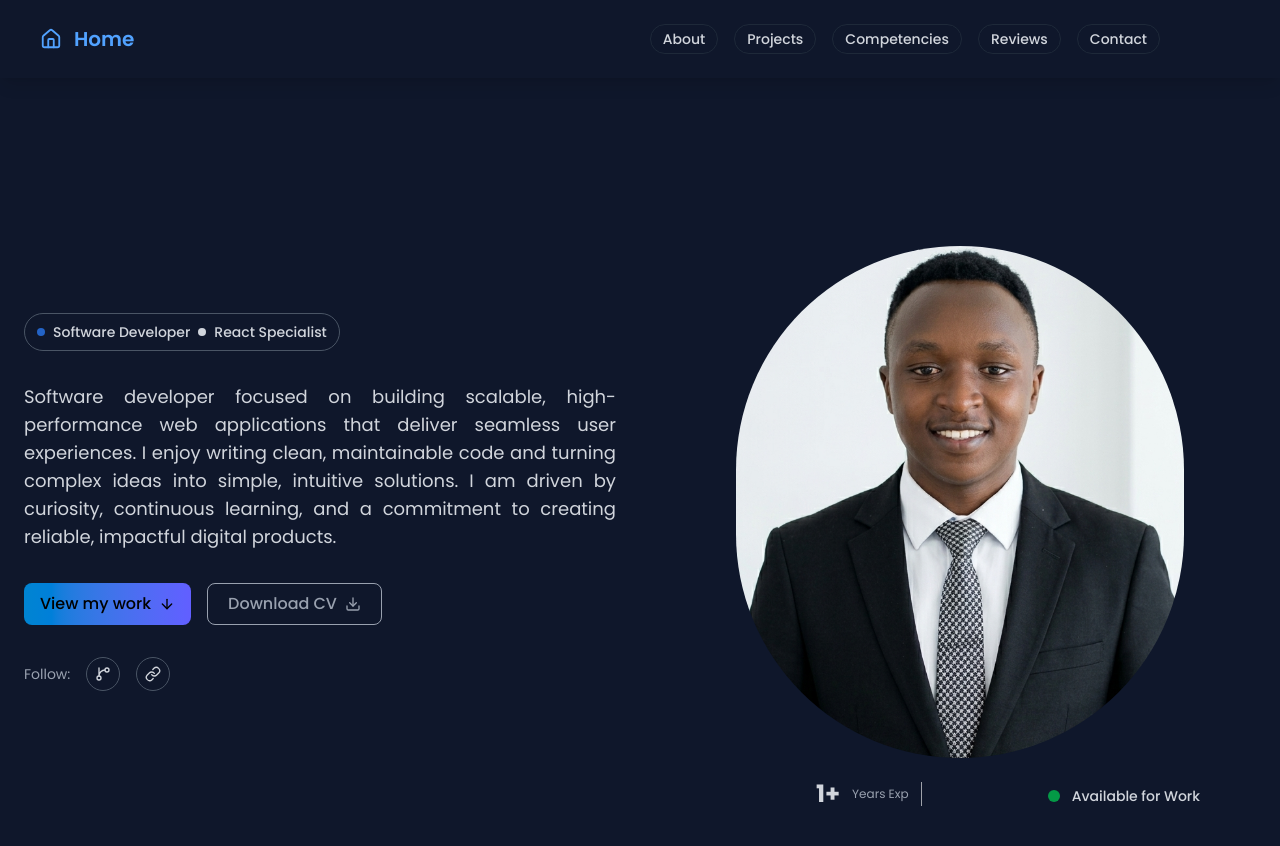
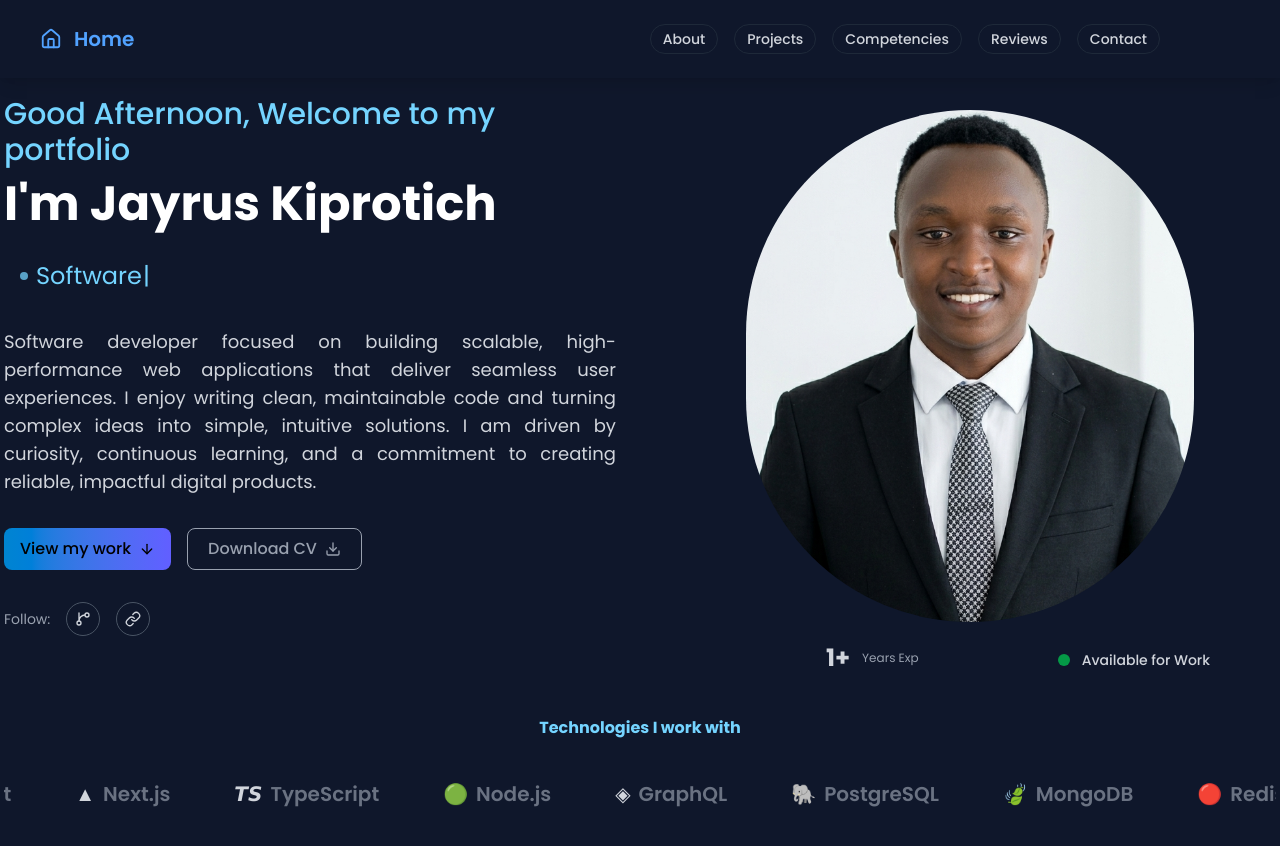
Before and after one commit to jayruskirui/jayrus_portfolio, a React (Vite) app: page / in a window 1280 px wide. Shown: the top 846 px of the page. Built offline with nearby package versions, Linux system fonts and the light colour scheme.

Commit message:
Hero update

```diff
--- a/package.json
+++ b/package.json
@@ -16,7 +16,8 @@
     "react-dom": "^19.2.6",
     "react-router": "^7.17.0",
     "react-router-dom": "^7.17.0",
-    "tailwindcss": "^4.3.0"
+    "tailwindcss": "^4.3.0",
+    "typewriter-effect": "^2.22.0"
   },
   "devDependencies": {
     "@eslint/js": "^10.0.1",
--- /dev/null
+++ b/src/Components/Greetings.jsx
@@ -0,0 +1,35 @@
+import React from "react";
+import Typewriter from "typewriter-effect";
+
+function Greeting() {
+  function greetByTime() {
+    const hour = new Date().getHours();
+    if (hour < 12) return "Good Morning,";
+    if (hour < 18) return "Good Afternoon,";
+    return "Good Evening,";
+  }
+
+  return (
+    <div className="space-y-3 animate-fade-in">
+      <p className="text-sky-300 text-3xl font-medium">
+        {greetByTime()} Welcome to my portfolio
+      </p>
+      <h2 className="text-5xl md:text-6xl lg:text-5xl font-bold text-white">
+        I'm Jayrus Kiprotich
+      </h2>
+
+      <span className="inline-flex items-center gap-2 px-4 py-1 rounded-full glass text-2xl text-sky-300 mt-4">
+        <span className="w-2 h-2 bg-sky-300 rounded-full animate-pulse" />
+        <Typewriter
+          options={{
+            strings: ["Software Developer", "React Specialist"],
+            autoStart: true,
+            loop: true,
+          }}
+        />
+      </span>
+    </div>
+  );
+}
+
+export default Greeting;
--- a/src/Layout/Navbar.jsx
+++ b/src/Layout/Navbar.jsx
@@ -18,7 +18,7 @@ const Navbar = () => {
 
   return (
   <div>
-    <nav className='bg-transparent shadow-lg flex items-center justify-around py-6 justify-between pl-10 pr-30 fixed top-0 left-0 w-full relative z-50'>
+    <nav className='bg-transparent shadow-lg flex items-center justify-around py-6 justify-between pl-10 pr-30 fixed top-0 left-0 w-full relative z-50]'>
 
       {/* LOGO */}
         <Link to  ={'/'}>
--- a/src/Sections/Hero.jsx
+++ b/src/Sections/Hero.jsx
@@ -3,22 +3,42 @@ import Button from '../Components/Button'
 import { ArrowDown, Download } from 'lucide-react'
 import { GitBranch, Link } from 'lucide-react'
 import profile from '../assets/profile.png.png'
+import Greetings from '../Components/Greetings'
+
+
+const skills =[
+  { name: "React", icon: "⚛️" },
+  { name: "Next.js", icon: "▲" },
+  { name: "TypeScript", icon: "𝙏𝙎" },
+  { name: "Node.js", icon: "🟢" },
+  { name: "GraphQL", icon: "◈" },
+  { name: "PostgreSQL", icon: "🐘" },
+  { name: "MongoDB", icon: "🍃" },
+  { name: "Redis", icon: "🔴" },
+  { name: "Docker", icon: "🐳" },
+  { name: "AWS", icon: "☁️" },
+  { name: "Vercel", icon: "▲" },
+  { name: "Tailwind CSS", icon: "🌊" },
+  { name: "Prisma", icon: "◭" },
+  { name: "Jest", icon: "🃏" },
+  { name: "Cypress", icon: "🌲" },
+  { name: "Figma", icon: "🎨" },
+  { name: "Git", icon: "🔀" },
+  { name: "GitHub Actions", icon: "⚙️" },
+];
+
 
 const Hero = () => {
   return (
     <section className="relative min-h-screen flex items-center overflow-hidden ">
 
      {/* content */}
-    <div className='container mx-auto px-6 pt-32 pb-20 relative z-10'>
+    <div className='container mx-auto px-1 pt-1 pb-10 relative z-10'>
       <div className='grid lg:grid-cols-2 gap-12 items-center justify-between'>
        {/* Left column */}
        <div className='space-y-8'>
-         <div className='animate-fade-in'>
-            <span className="inline-flex items-center gap-2 px-3 py-2 border border-gray-600 text-gray-300 rounded-full text-sm font-medium">
-           <span className="w-2 h-2 bg-blue-500 rounded-full rounded-full animate-pulse"/>
-            Software Developer <span className='w-2 h-2 bg-gray-300 rounded-full'/> React Specialist
-            </span>
-        </div>
+
+        <Greetings/>
 
         {/* Headline */}
         <div>
@@ -64,7 +84,7 @@ and a commitment to creating reliable, impactful digital products.
        </div>
         {/* Right column */}
 
-      <div className='relative animate-fade-in animation-delay-300'>
+    <div className='relative animate-fade-in animation-delay-300'>
       {/* profile image */}
       <div className='relative max-w-md mx-auto'>
         <div>
@@ -82,13 +102,30 @@ and a commitment to creating reliable, impactful digital products.
           <div className='absolute flex items-center gap-3 -bottom-13 left-20'>
             <div className='text-gray-300 text-2xl font-bold'>1+</div>
             <div className='text-gray-400 text-xs'>Years Exp</div>
-            <div className="w-px h-6 bg-white/60" />
+
           </div>
         </div>
       </div>
     </div>
     </div>
+
+{/* Skills Sections */}
+<div className="mt-20 animate-fade-in animation-delay-600">
+  <p className="text-md font-bold text-sky-300 mb-6 text-center">Technologies I work with</p>
+  <div className="relative overflow-hidden">
+    <div className="flex animate-marquee">
+      {[...skills, ...skills].map((skill, idx) => (
+        <div key={idx} className="flex-shrink-0 px-8 py-4 flex items-center gap-2 text-gray-300">
+          <span className="text-xl">{skill.icon}</span>
+          <span className="text-xl font-semibold text-gray-500 hover:text-gray-300 transition-colors">
+            {skill.name}
+          </span>
+        </div>
+      ))}
+    </div>
   </div>
+</div>
+</div>
     </section>
   )
 }
```
Also changed, not shown: 1 other file (tests, documents, lock files or other folders).
